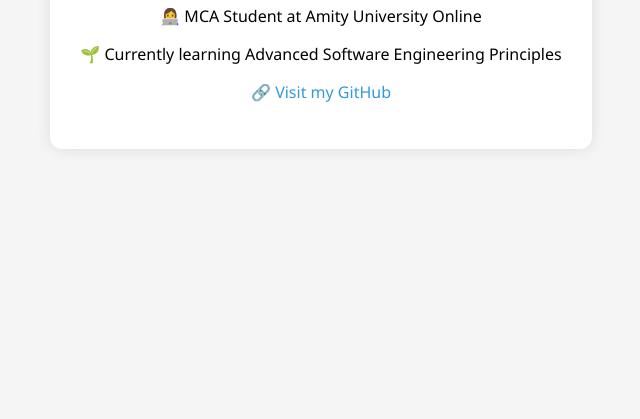
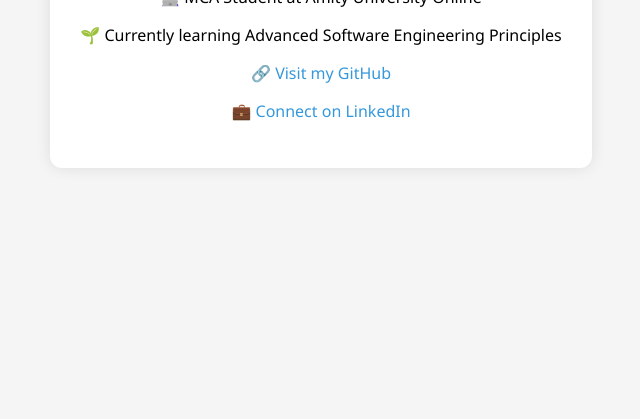
Before and after one commit to gayatriik393/Introduction, a plain HTML site: page index.html in a window 1280 px wide. Shown: the part 381-800 px from the top of the page, without its empty margins (319-959 px from the left). Drawn offline with Linux system fonts and the light colour scheme.

Commit message:
Updated index.html with LinkedIn profile link

```diff
--- a/index.html
+++ b/index.html
@@ -12,6 +12,7 @@
     <p>👩‍💻 MCA Student at Amity University Online</p>
     <p>🌱 Currently learning Advanced Software Engineering Principles</p>
     <p>🔗 <a href="https://github.com/gayatriik393" target="_blank">Visit my GitHub</a></p>
+    <p>💼 <a href="https://www.linkedin.com/in/gayatriikarande393" target="_blank">Connect on LinkedIn</a></p>
   </div>
 </body>
 </html>
```
